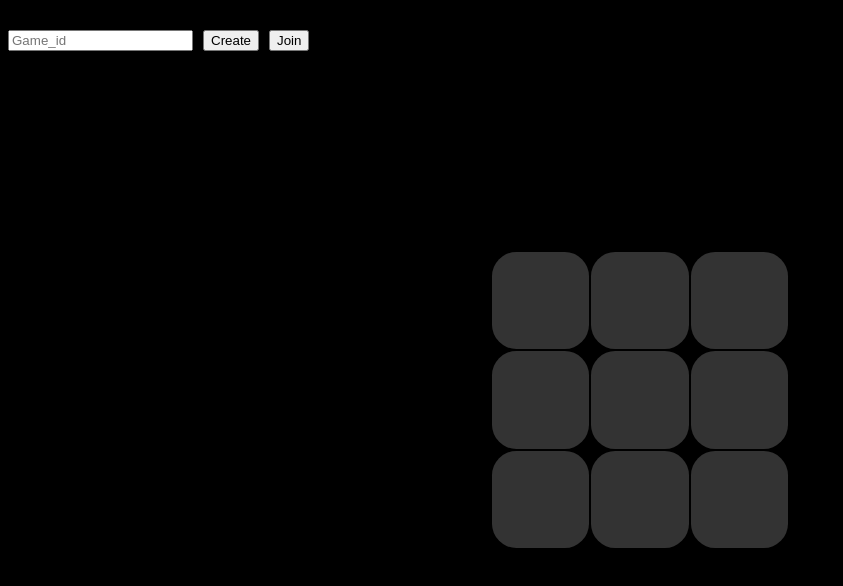
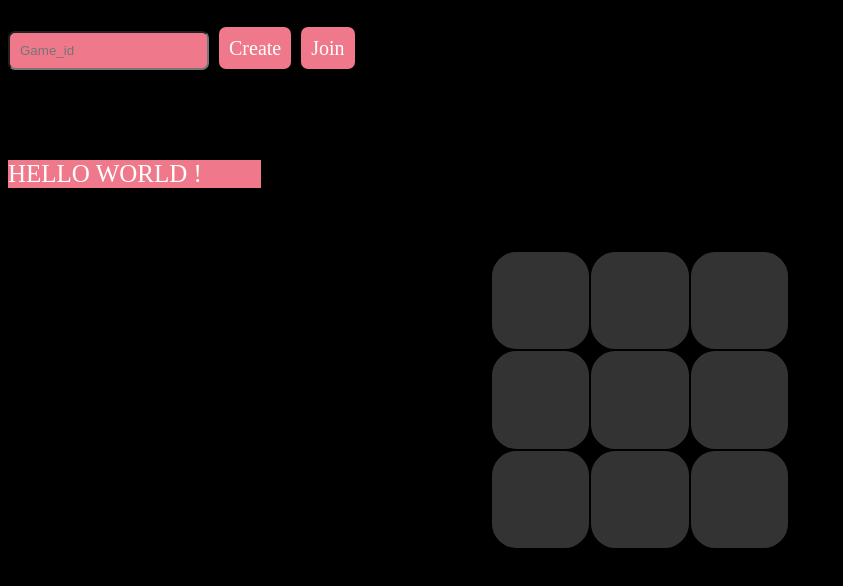
Before and after one commit to AnkDos/TicTacToe_P2P, a plain HTML site: page client/index.html in a window 1280 px wide. Shown: the whole page, without its empty margins (0-843 px from the left). Drawn offline with nearby package versions, Linux system fonts and the light colour scheme.

Commit message:
ui changes

```diff
--- a/client/index.html
+++ b/client/index.html
@@ -9,8 +9,8 @@
 <body>
 
     <input type="text" class="form-control" id="game_id" placeholder="Game_id">
-    <button type="button" class="btn btn-primary mb-2" id = 'btn1'>Create</button>
-    <button type="butt" class="btn btn-primary mb-2" id = 'btn2'>Join</button>
+    <btn type="button" class="btn btn-primary mb-2" id = 'btn1'>Create</btn>
+    <btn type="butt" class="btn btn-primary mb-2" id = 'btn2'>Join</btn>
 
     <div class="content">
         <table class="table_overlay">
@@ -54,6 +54,14 @@
 
 
     </div>
+  <br>
+    <p class="nonmodal" id = "turn">
+        HELLO WORLD !
+    </p>
+    <p class="nonmodal" id = "game_ico">
+
+    </p>
+
 
     <div id="myModal" class="modal animated fadeIn">
 
--- a/client/play.js
+++ b/client/play.js
@@ -16,6 +16,7 @@ document.getElementById('btn1').onclick = function (event) {
     document.getElementById("game_id").readOnly = true;
     document.getElementById("btn1").disabled = true;
     document.getElementById("btn2").disabled = true;
+    document.getElementById("game_ico").innerHTML = 'YOUR SYMBOL : X';
 }
 
 document.getElementById('btn2').onclick = function (event) {
@@ -26,6 +27,7 @@ document.getElementById('btn2').onclick = function (event) {
     document.getElementById("game_id").readOnly = true;
     document.getElementById("btn2").disabled = true;
     document.getElementById("btn1").disabled = true;
+    document.getElementById("game_ico").innerHTML = 'YOUR SYMBOL : O';
 }
 
 
@@ -37,16 +39,23 @@ websocket.onmessage = function (event) {
         document.getElementById("game_id").readOnly = false;
         document.getElementById("btn2").disabled = false;
         document.getElementById("btn1").disabled = false;
+        document.getElementById("game_ico").innerHTML = '';
+        document.getElementById("turn").innerHTML = '';
+
     }else if (event.data == "500"){
         endgame(500);
         document.getElementById("game_id").readOnly = false;
         document.getElementById("btn2").disabled = false;
         document.getElementById("btn1").disabled = false;
+        document.getElementById("game_ico").innerHTML = '';
+        document.getElementById("turn").innerHTML = '';
     }else if (event.data == "600"){
         endgame(600);
         document.getElementById("game_id").readOnly = false;
         document.getElementById("btn2").disabled = false;
         document.getElementById("btn1").disabled = false;
+        document.getElementById("game_ico").innerHTML = '';
+        document.getElementById("turn").innerHTML = '';
     }
     data = JSON.parse(event.data)
     $(data.id).html(data.value)
--- a/client/style.css
+++ b/client/style.css
@@ -97,8 +97,30 @@ body{
     color:white;
     background-color:#EF798A;
     cursor:pointer;
+    font-size: 20px;
   }
 
   btn:hover{
     background-color:#CC4C5E;
   }
+
+  input{
+    position: relative;
+    top: 10px;
+    border-radius:7px;
+    padding:10px;
+    margin-top:10px;
+    color:white;
+    background-color:#EF798A;
+    cursor:pointer;
+  }
+
+  .nonmodal{
+    color:white;
+    background-color:#EF798A;
+    cursor:pointer;
+    font-size: 25px;
+    padding-right:8px;
+    margin-right: 80%;
+    margin-top: 100px;
+}
```
